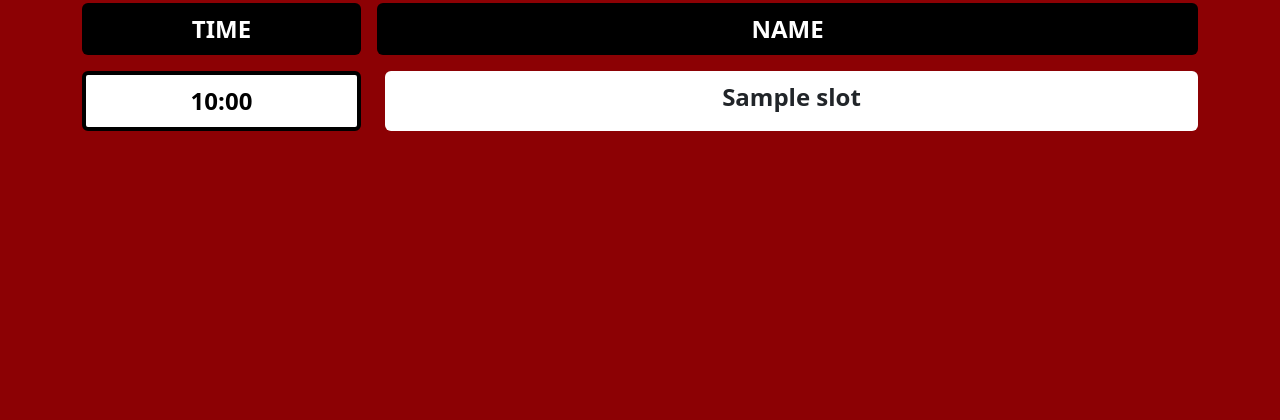
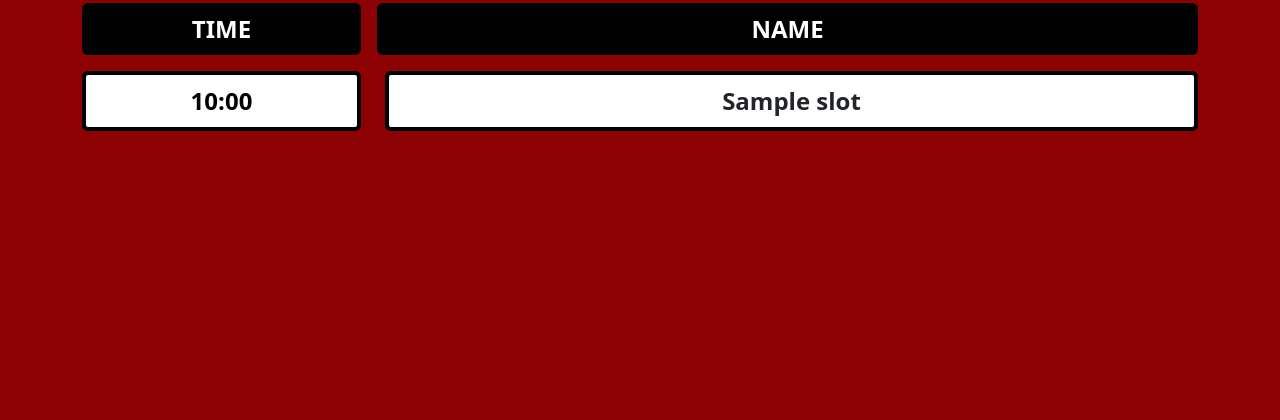
Before and after one commit to dr0nie/drummerei, a Django app: page /2020-01-15 in a window 1280 px wide. Shown: the part 277-697 px from the top of the page. Run offline with Django 5.2, Linux system fonts and the light colour scheme; tables that the repository leaves empty hold one stand-in row (values such as "Sample post"); parts of the project's set-up code (start-up, migrations or seed data) failed here and were passed over; some libraries are stand-ins or nearby versions.

Commit message:
fix: add missing classes for outlines to name field for kiosk

```diff
--- a/drummerei/templates/components/slot.html
+++ b/drummerei/templates/components/slot.html
@@ -50,7 +50,7 @@
 
         {% else %}
 
-    <div class="col p-2 bg-white text-dark fs-4 rounded">
+    <div class="col p-2 bg-white text-dark fs-4 rounded border border-black border-4">
         {{slot.name}}
     </div>
     {% endif %}
```
